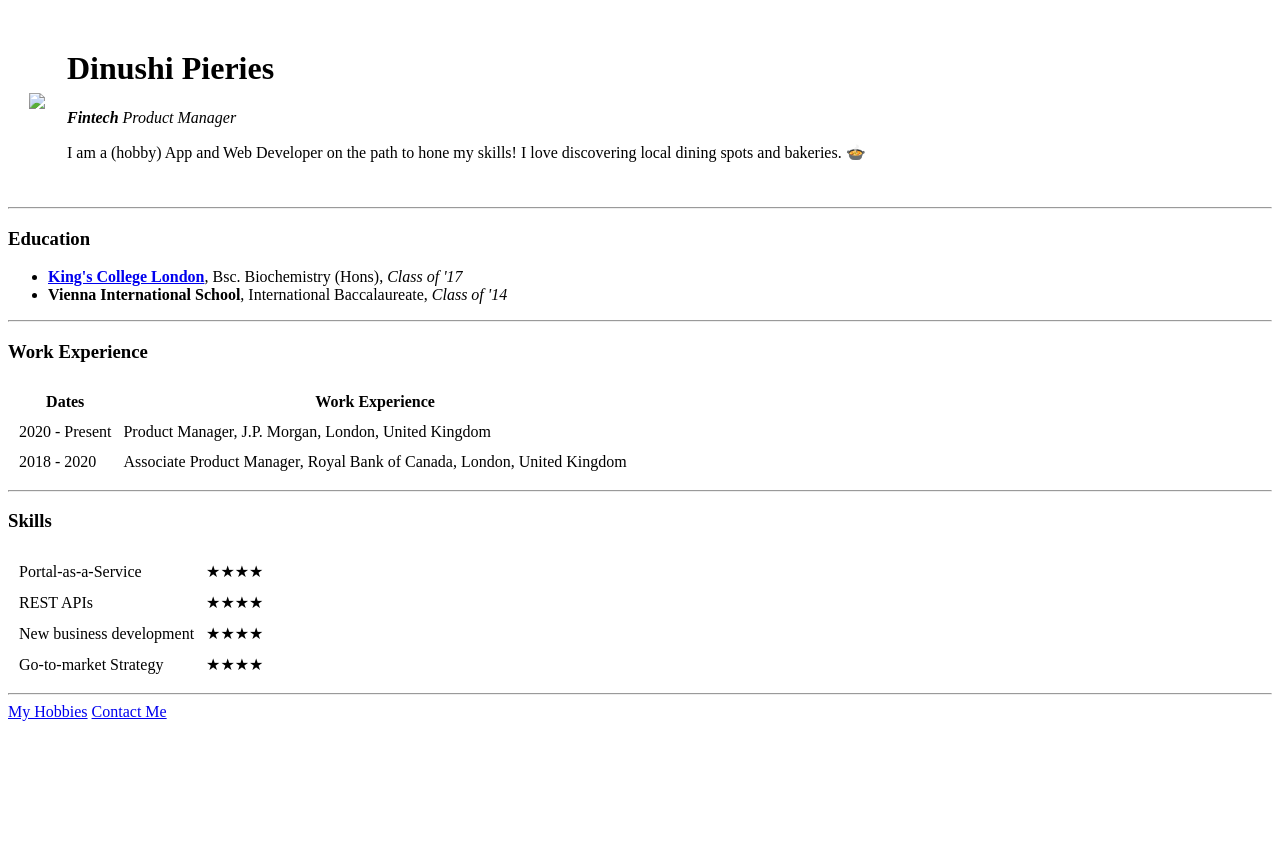
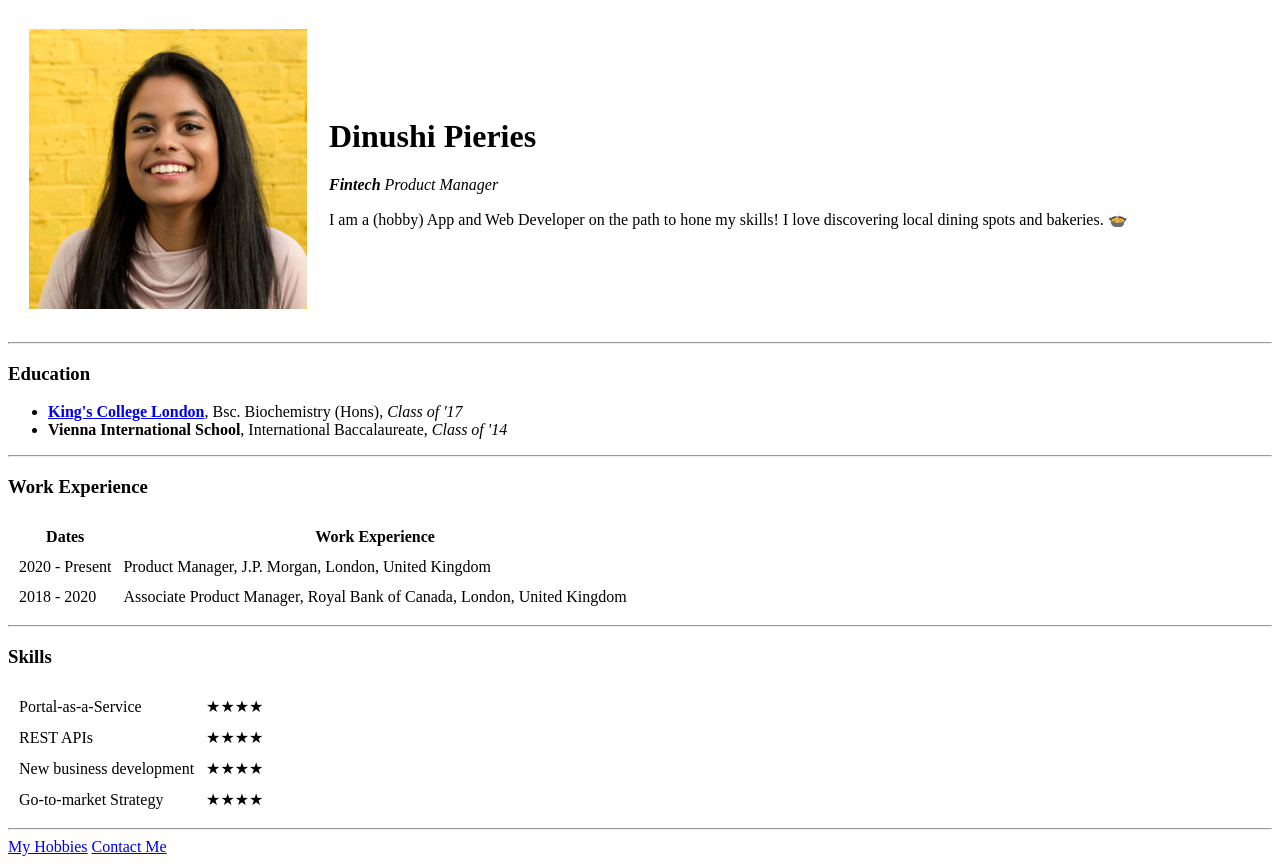
Before and after one commit to dinuship/cv, a plain HTML site: page index.html in a window 1280 px wide. Before the commit the page ends 800 px from the top, so only its background shows below. Drawn offline with Linux system fonts and the light colour scheme; the site is published under a folder, as on GitHub Pages, so addresses that start at the root find nothing.

Commit message:
Update index.html

```diff
--- a/index.html
+++ b/index.html
@@ -9,7 +9,7 @@
 <body>
   <table cellspacing="20">
     <tr>
-      <td> <img src="/siteimages/headshot.png"> </td>
+      <td> <img src="cv/siteimages/headshot.png"> </td>
       <td>
         <h1> Dinushi Pieries </h1>
         <p>
```
